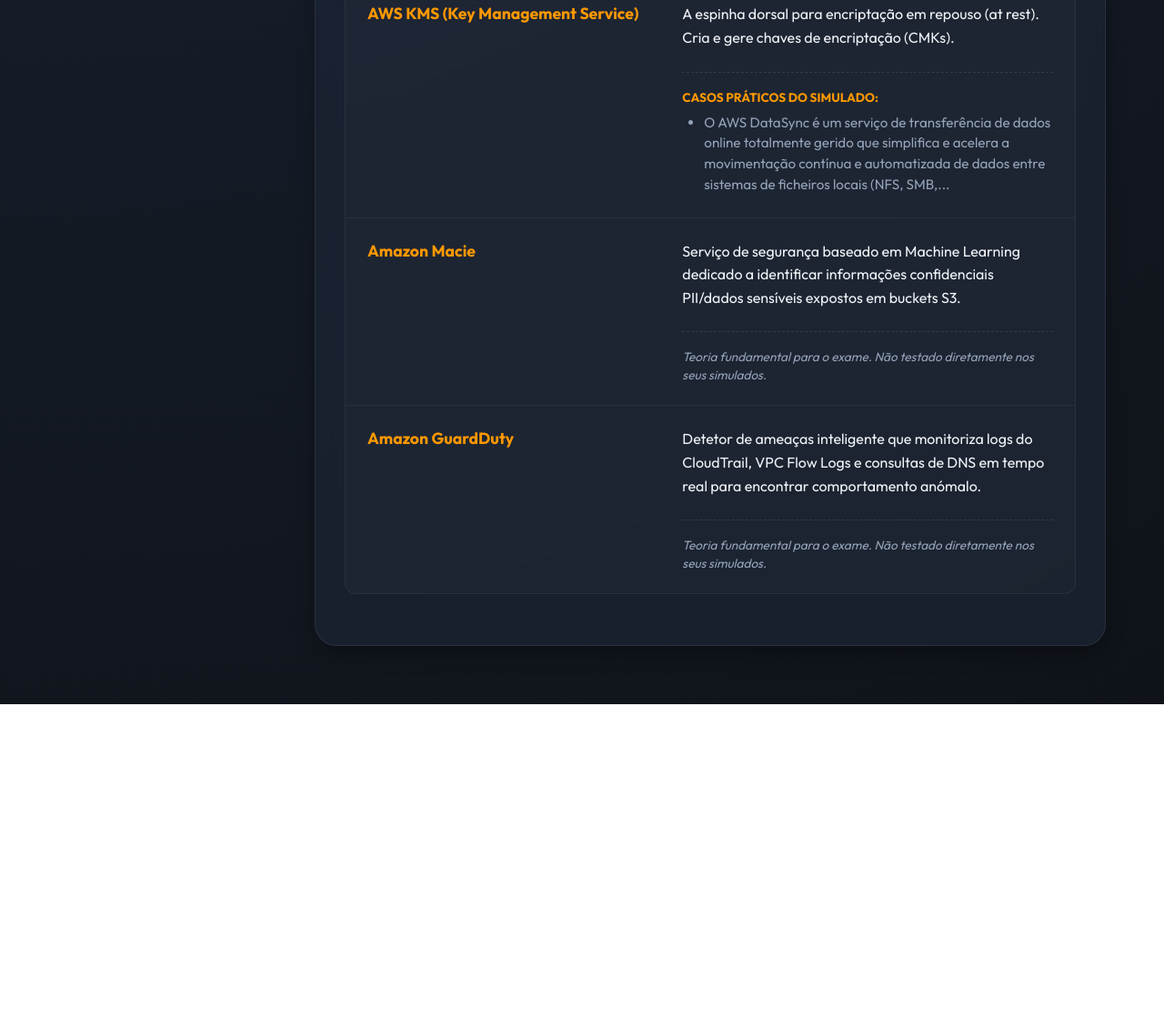
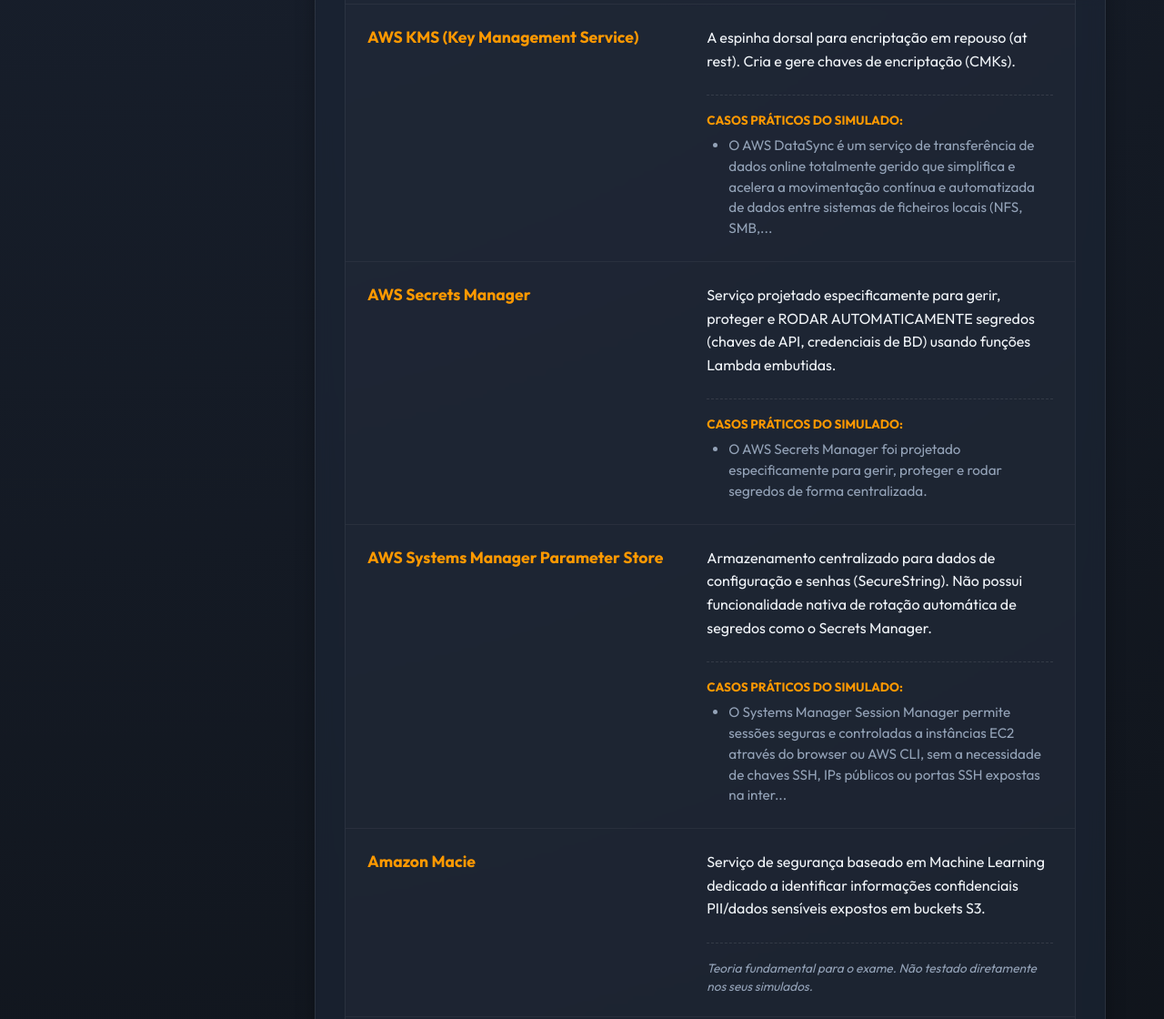
Before and after one commit to RicardoP24/saa-c03-quiz, a website built with Vite: page study-sec-protection.html in a window 1280 px wide. Shown: the part 1223-2343 px from the top of the page at 91% size. Before the commit the page ends 1997 px from the top, so only its background shows below. Built offline with nearby package versions, Linux system fonts and the light colour scheme.

Commit message:
add secrets manager and parameter store

```diff
--- a/generate_study_material.cjs
+++ b/generate_study_material.cjs
@@ -170,6 +170,8 @@
             { name: 'AWS WAF (Web Application Firewall)', theory: 'Defende contra explorações a nível da aplicação (Layer 7), como SQL Injections, Cross-Site Scripting (XSS) e bloqueia listas de IPs em endpoints HTTP.', keywords: ['WAF', 'SQLi', 'XSS', 'Cross-Site'] },
             { name: 'AWS Shield', theory: 'Defesa contra ataques de negação de serviço (DDoS) nas camadas 3 e 4. O Shield Advanced oferece proteção financeira e atua ativamente durante ataques massivos.', keywords: ['Shield', 'DDoS'] },
             { name: 'AWS KMS (Key Management Service)', theory: 'A espinha dorsal para encriptação em repouso (at rest). Cria e gere chaves de encriptação (CMKs).', keywords: ['KMS', 'Encriptação'] },
+            { name: 'AWS Secrets Manager', theory: 'Serviço projetado especificamente para gerir, proteger e RODAR AUTOMATICAMENTE segredos (chaves de API, credenciais de BD) usando funções Lambda embutidas.', keywords: ['Secrets Manager', 'Rotação'] },
+            { name: 'AWS Systems Manager Parameter Store', theory: 'Armazenamento centralizado para dados de configuração e senhas (SecureString). Não possui funcionalidade nativa de rotação automática de segredos como o Secrets Manager.', keywords: ['Parameter Store', 'Systems Manager', 'SSM'] },
             { name: 'Amazon Macie', theory: 'Serviço de segurança baseado em Machine Learning dedicado a identificar informações confidenciais PII/dados sensíveis expostos em buckets S3.', keywords: ['Macie', 'PII'] },
             { name: 'Amazon GuardDuty', theory: 'Detetor de ameaças inteligente que monitoriza logs do CloudTrail, VPC Flow Logs e consultas de DNS em tempo real para encontrar comportamento anómalo.', keywords: ['GuardDuty', 'Ameaça'] }
         ]
--- a/study-sec-protection.html
+++ b/study-sec-protection.html
@@ -131,6 +131,36 @@
             </tr>
 
             <tr>
+                <td class="service-name"><strong>AWS Secrets Manager</strong></td>
+                <td>
+                    <p style="color: var(--text-main); font-weight: 500;">Serviço projetado especificamente para gerir, proteger e RODAR AUTOMATICAMENTE segredos (chaves de API, credenciais de BD) usando funções Lambda embutidas.</p>
+
+                <div style="margin-top: 1rem; padding-top: 1rem; border-top: 1px dashed rgba(255,255,255,0.1);">
+                    <strong style="color:var(--primary); font-size: 0.85rem; text-transform:uppercase;">Casos Práticos do Simulado:</strong>
+                    <ul class="use-case-list" style="margin-top: 0.5rem;">
+                        <li>O AWS Secrets Manager foi projetado especificamente para gerir, proteger e rodar segredos de forma centralizada.</li>
+                    </ul>
+                </div>
+
+                </td>
+            </tr>
+
+            <tr>
+                <td class="service-name"><strong>AWS Systems Manager Parameter Store</strong></td>
+                <td>
+                    <p style="color: var(--text-main); font-weight: 500;">Armazenamento centralizado para dados de configuração e senhas (SecureString). Não possui funcionalidade nativa de rotação automática de segredos como o Secrets Manager.</p>
+
+                <div style="margin-top: 1rem; padding-top: 1rem; border-top: 1px dashed rgba(255,255,255,0.1);">
+                    <strong style="color:var(--primary); font-size: 0.85rem; text-transform:uppercase;">Casos Práticos do Simulado:</strong>
+                    <ul class="use-case-list" style="margin-top: 0.5rem;">
+                        <li>O Systems Manager Session Manager permite sessões seguras e controladas a instâncias EC2 através do browser ou AWS CLI, sem a necessidade de chaves SSH, IPs públicos ou portas SSH expostas na inter...</li>
+                    </ul>
+                </div>
+
+                </td>
+            </tr>
+
+            <tr>
                 <td class="service-name"><strong>Amazon Macie</strong></td>
                 <td>
                     <p style="color: var(--text-main); font-weight: 500;">Serviço de segurança baseado em Machine Learning dedicado a identificar informações confidenciais PII/dados sensíveis expostos em buckets S3.</p>
```
